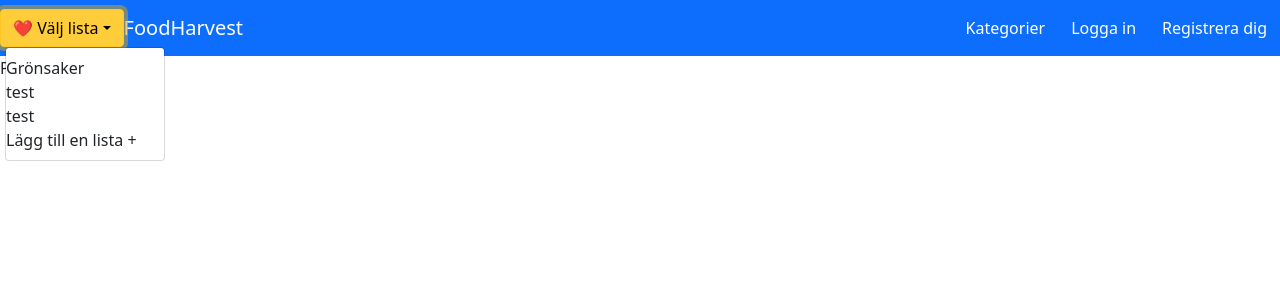
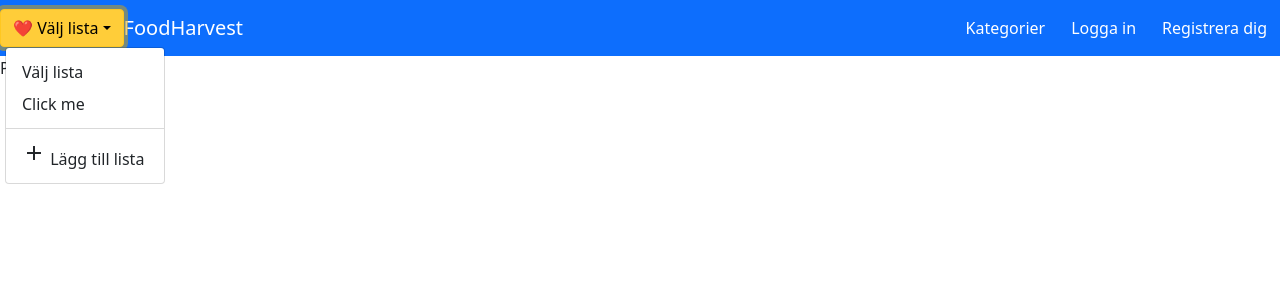
Before and after one commit to MikaelS1000RR/FoodHarvest, a React (Create React App) app in the folder frontend/: page /catagories/1 in a window 1280 px wide. Both pictures are taken after a click on the button "❤️ Välj lista". Shown: the top 300 px of the page. Built offline with nearby package versions, Linux system fonts and the light colour scheme; no server answers; the database is empty.

Commit message:
rearrange dropdown and added productListContext

```diff
--- a/frontend/src/components/Navbar.jsx
+++ b/frontend/src/components/Navbar.jsx
@@ -13,33 +13,19 @@ import {
 } from 'reactstrap';
 import GuestNav from './GuestNav';
 import UserNav from './UserNav';
+import ProductListDropdown from './ProductListDropdown';
 
 const Navigationbar = (props) => {
   const { currentUser } = useAuth();
   const [hamburgerMenu, setHamburgerMenu] = useState(false);
   const toggleHamburgerMenu = () => setHamburgerMenu(!hamburgerMenu);
 
-  const [chooseListDropDown, setChooseListDropDown] = useState(false);
-  const toggleChooseListDropDown = () => {
-    setHamburgerMenu(false);
-    setChooseListDropDown(!chooseListDropDown);
-  }
   return (
     <div>
       <Navbar color="primary" light expand="md">
         <Nav className="mr-auto" navbar>
-           <Dropdown isOpen={chooseListDropDown} toggle={toggleChooseListDropDown}>
-             <DropdownToggle color="warning" caret>
-               ❤️ Välj lista
-             </DropdownToggle>
-             <DropdownMenu>
-               <div>Grönsaker</div>
-               <div>test</div>
-               <div>test</div>
-               <div>Lägg till en lista +</div>
-             </DropdownMenu>
-           </Dropdown>
-         </Nav>
+          <ProductListDropdown setMenu={setHamburgerMenu}/>
+        </Nav>
 
         <Link to="/" style={styles.link}>
           <NavbarBrand className="text-white">FoodHarvest</NavbarBrand>
--- /dev/null
+++ b/frontend/src/components/ProductListDropdown.jsx
@@ -0,0 +1,41 @@
+import { useState } from "react";
+
+import {
+  DropdownToggle,
+  DropdownMenu,
+  Dropdown,
+  DropdownItem,
+} from "reactstrap";
+
+const ProductListDropdown = (props) => {
+  const { setMenu } = props;
+  const [isOpen, setIsOpen] = useState(false);
+  const [currentList, setCurrentList] = useState(null)
+  const toggle = () => {
+    setMenu(false);
+    setIsOpen(!isOpen);
+  }
+
+  const selectList = (e) => {
+    console.log(e.target.value);
+    setCurrentList(e.target.value);
+  }
+
+  return (
+    <Dropdown isOpen={isOpen} toggle={toggle}>
+      <DropdownToggle color="warning" caret>
+        { currentList ? currentList : "❤️ Välj lista" }
+      </DropdownToggle>
+      <DropdownMenu>
+        { currentList ? <DropdownItem header>Välj lista</DropdownItem> : null }
+        <DropdownItem>Välj lista</DropdownItem>
+        <DropdownItem value="click moi!" onClick={selectList}>Click me</DropdownItem>
+        <DropdownItem divider></DropdownItem>
+        <DropdownItem><span className="material-icons">add</span> Lägg till lista</DropdownItem>
+
+      </DropdownMenu>
+    </Dropdown>
+  );
+};
+
+export default ProductListDropdown;
--- a/frontend/src/components/modals/CategoryModal.jsx
+++ b/frontend/src/components/modals/CategoryModal.jsx
@@ -12,11 +12,12 @@ const CategoryModal = () => {
     <div className="container" style={styles.container}>
       {categories.length > 0
         ? categories.map((c) => (
-            <Button className="m-1" color="primary">
+            <Button className="m-1" color="primary" id={c.id}>
               {c.name}
             </Button>
           ))
-        : null}
+        : null
+      }
     </div>
   );
 
--- a/frontend/src/contexts/ModalContext.jsx
+++ b/frontend/src/contexts/ModalContext.jsx
@@ -1,6 +1,6 @@
 import { createContext, useState, useContext } from "react";
 
-export const ModalContext = createContext();
+const ModalContext = createContext();
 
 export const useModal = () => {
   return useContext(ModalContext);
```
Also changed, not shown: frontend/src/contexts/ProductListContext.jsx (added, +30 -0 lines), 1 other file (tests, documents, lock files or other folders).
